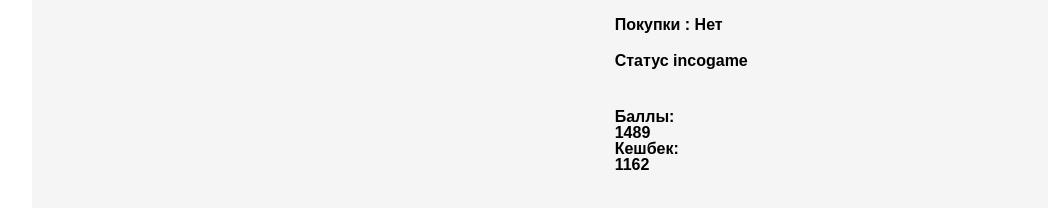
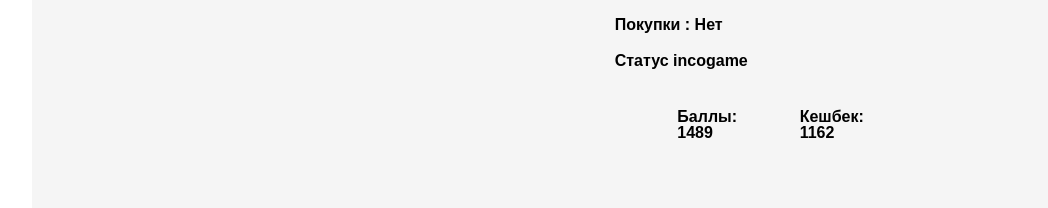
Before and after one commit to gggjghiuuu/newNEZABalance, a plain HTML site: page index.html in a window 1280 px wide. Shown: the part 306-514 px from the top of the page, without its empty margins (104-1152 px from the left). Drawn offline with Linux system fonts and the light colour scheme; a web font is replaced by a local one.

Commit message:
Add files via upload

```diff
--- a/css/style.css
+++ b/css/style.css
@@ -183,6 +183,10 @@ width: 80%;
 }
 .status__incogame{
     margin-top: 40px;
+    height: 30px;
+    width: 80%;
+    display: flex;
+    justify-content: space-evenly;
 }
 
 @media (max-width:450px){
@@ -225,6 +229,7 @@ width: 80%;
         display: flex;
         width: 100%;
         justify-content: space-around;
+        height: 50px;
     }
     .rank__text{
         font-size: 18px;
```
